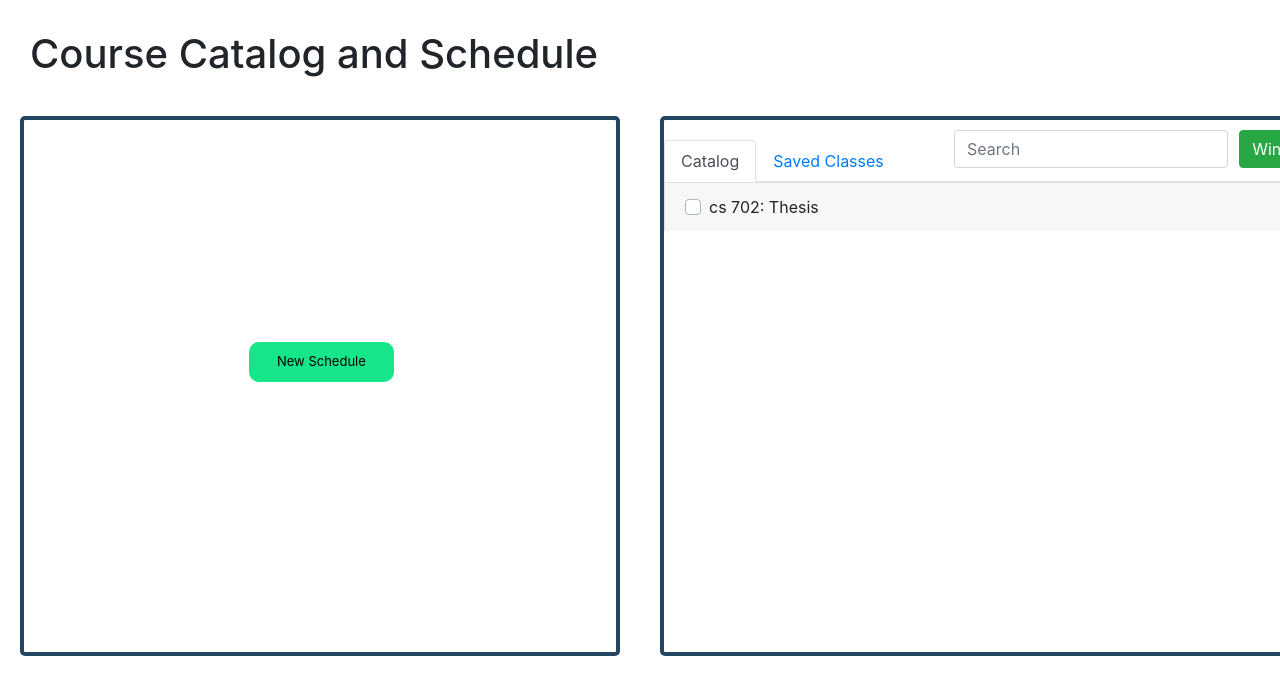
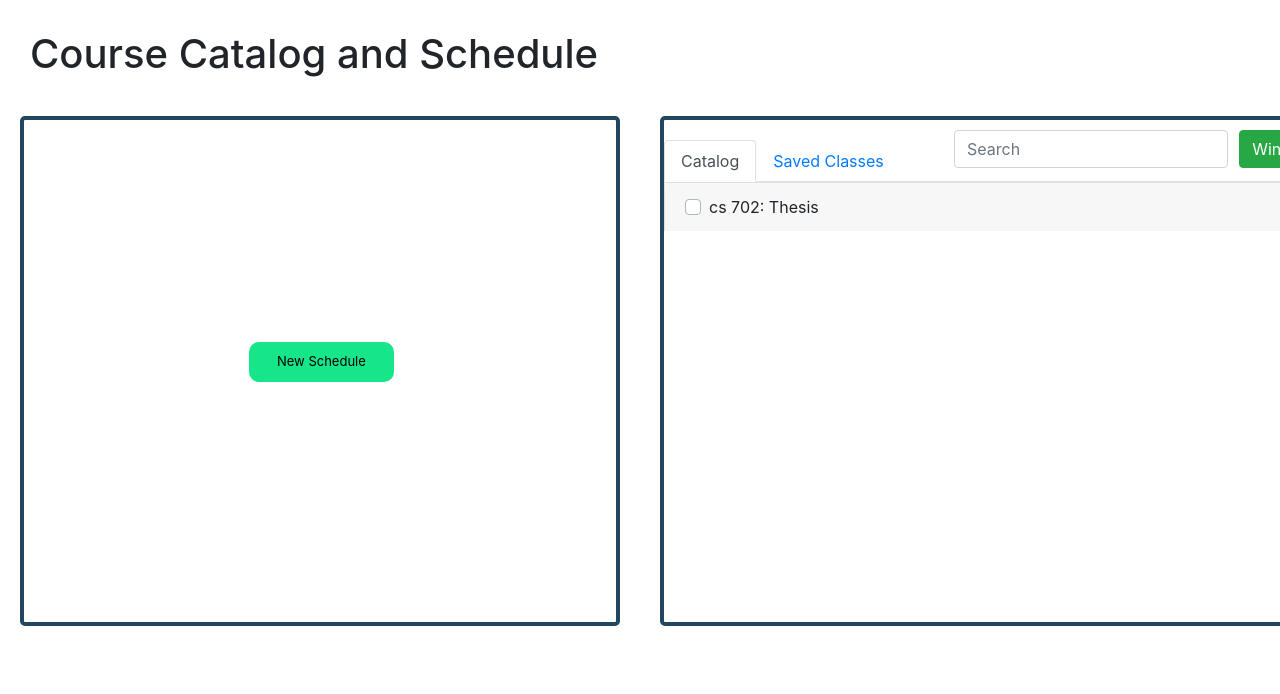
Before and after one commit to ahassett/schedule-planner, a React (Create React App) app: page / in a window 1280 px wide. Shown: the top 694 px of the page. Built offline with nearby package versions, Linux system fonts and the light colour scheme.

Commit message:
height change in css

```diff
--- a/src/App.css
+++ b/src/App.css
@@ -46,7 +46,7 @@ h1 {
     border: 4px solid #234660;
     border-radius: 5px;
     width: 600px;
-    height: 540px;
+    height: 510px;
     overflow-y: scroll;
 }
 
@@ -56,7 +56,7 @@ h1 {
     right: 500px;
     border-radius: 5px;
     width: 730px;
-    height: 540px;
+    height: 510px;
     left: 660px;
 }
 .unsaved-class {
```
